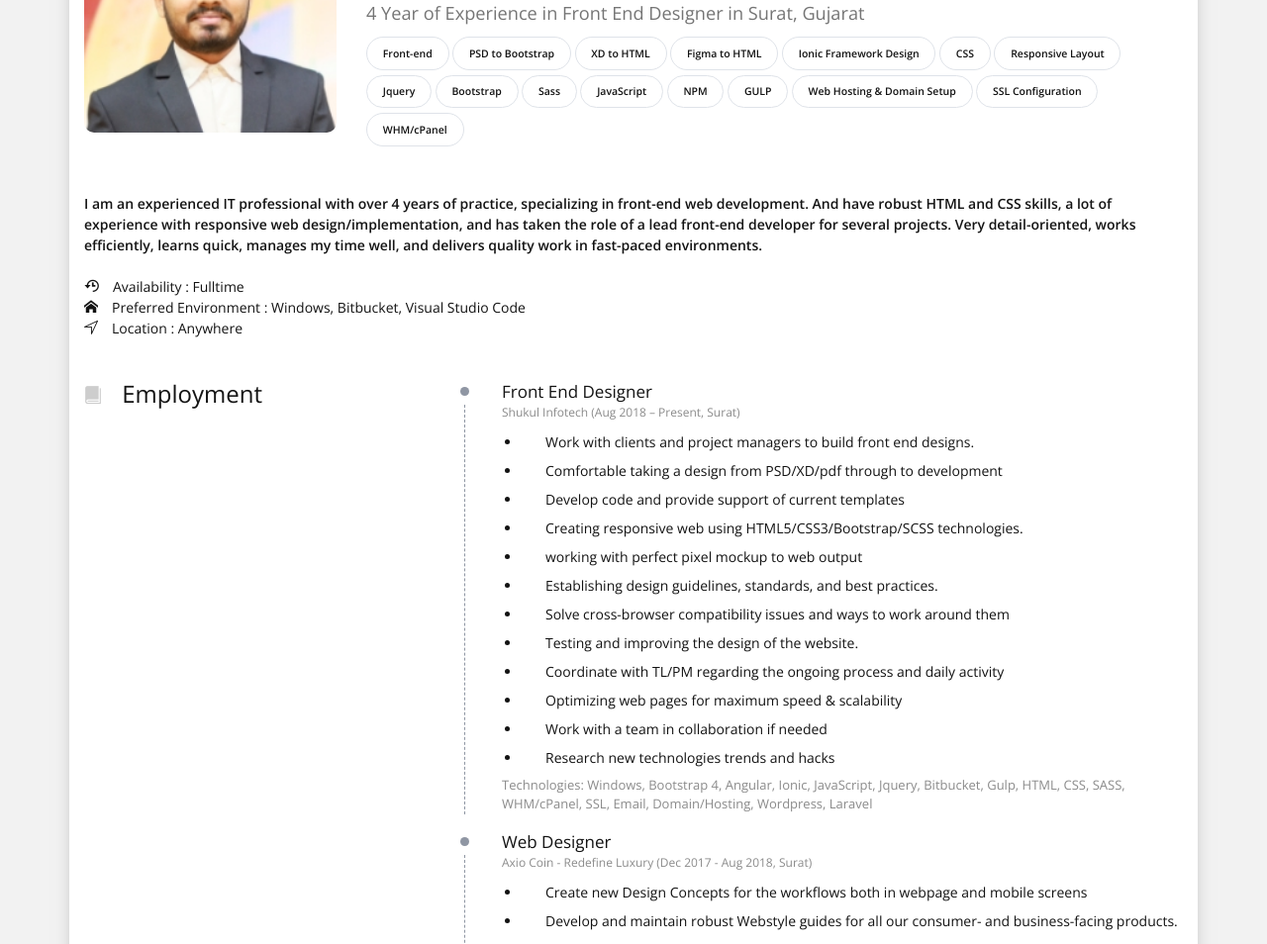
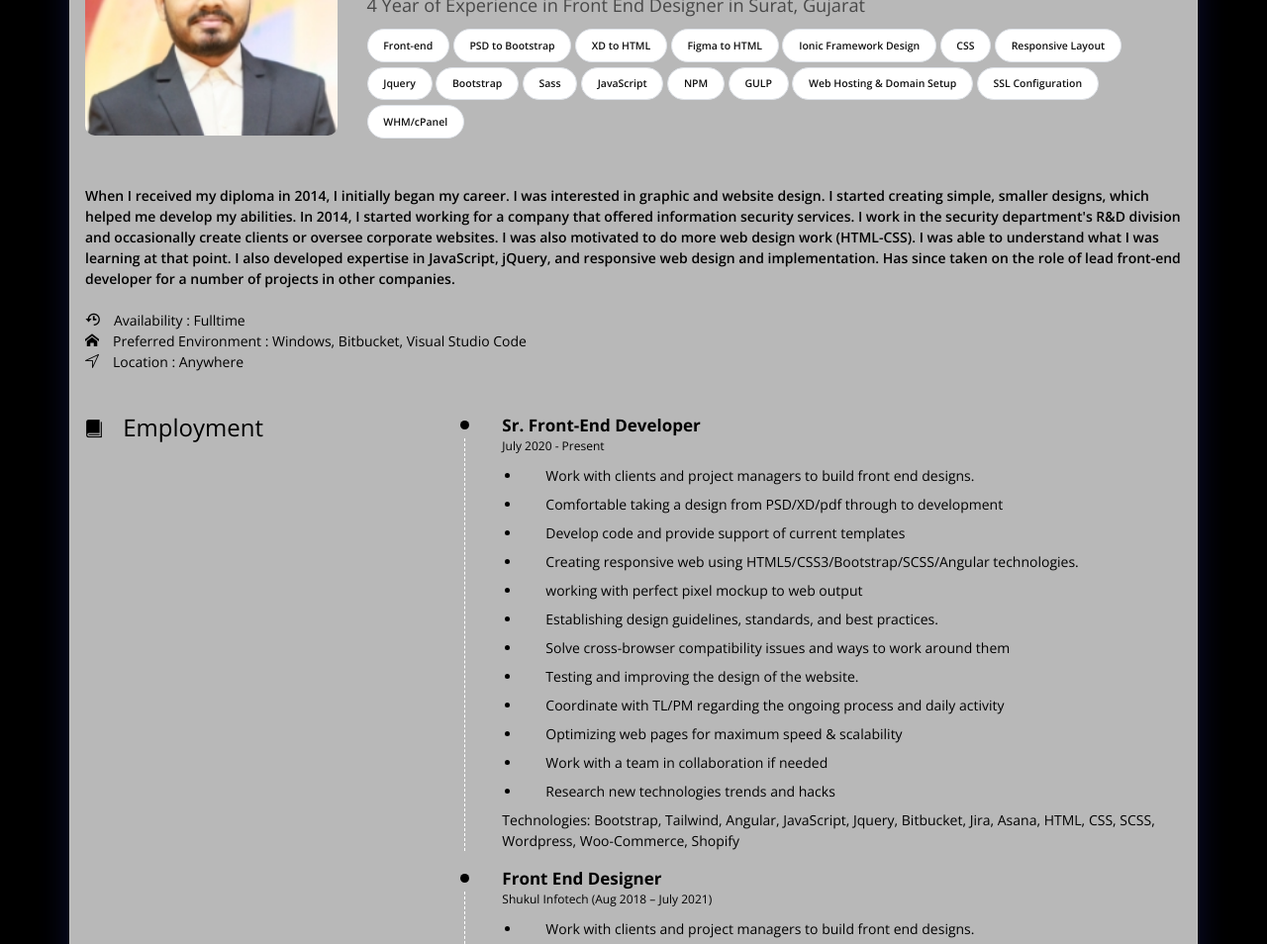
Before and after one commit to alpesh-dudhat/profile, a plain HTML site: page index.html in a window 1280 px wide. Shown: the part 230-1184 px from the top of the page at 99% size. Drawn offline with nearby package versions, Linux system fonts and the light colour scheme; files whose address does not match are found by name.

Commit message:
Update new changes

```diff
--- a/index.html
+++ b/index.html
@@ -29,14 +29,15 @@
     <header> </header>
 
     <section class="main">
-      <div class="container bg-white">
-        <div class="row align-items-center mb-5">
+      <div class="container">
+        <div class="row align-items-center mb-5 pt-3">
           <div class="col-lg-3 col-4 offset-md-0 offset-4">
             <img class="profile-img w-100" src="images/profile.jpg" alt="alpesh-dudhat-profile" title="alpesh-dudhat">
           </div>
           <div class="col-lg-9">
             <div class="top-title d-flex align-items-lg-end justify-content-between">
-              <h1 class="text-center text-md-left">Alpesh Dudhat </h1>
+              <h1 class="text-center text-md-left">Alpesh Dudhat <a class="d-block text-dark"
+                  href="mailto:alpeshdudhat2010@gmail.com">alpeshdudhat2010@gmail.com</a></h1>
               <ul class="soical d-flex align-items-start justify-content-center justify-content-md-end mt-3 mt-md-0">
                 <li><a href="https://stackoverflow.com/users/10770987" target="_blank"><span
                       class="icon-stackoverflow"></span></a></li>
@@ -83,11 +84,19 @@
         <div class="row">
           <div class="col">
             <p class="text">
-              I am an experienced IT professional with over 4 years of practice, specializing in front-end web
-              development. And have robust HTML and CSS skills, a lot of experience with responsive web
-              design/implementation, and has taken the role of a lead front-end developer for several projects. Very
-              detail-oriented, works efficiently, learns quick, manages my time well, and delivers quality work in
-              fast-paced environments.
+              When I received my diploma in 2014, I initially began my career. I was interested in graphic and website
+              design. I
+              started creating simple, smaller designs, which helped me develop my abilities. In 2014, I started working
+              for a company
+              that offered information security services. I work in the security department's R&D division and
+              occasionally create
+              clients or oversee corporate websites. I was also motivated to do more web design work (HTML-CSS). I was
+              able to
+              understand what I was learning at that point. I also developed expertise in JavaScript, jQuery, and
+              responsive web
+              design and implementation. Has since taken on the role of lead front-end developer for a number of
+              projects in other
+              companies.
             </p>
           </div>
         </div>
@@ -112,8 +121,28 @@
           </div>
           <div class="col-md-8 col-12">
             <div class="exp pl-5">
+              <h3>Sr. Front-End Developer</h3>
+              <a href="https://www.netizenstechnologies.com/" target="_blank">July 2020 - Present</a>
+              <ul>
+                <li>Work with clients and project managers to build front end designs.</li>
+                <li>Comfortable taking a design from PSD/XD/pdf through to development</li>
+                <li>Develop code and provide support of current templates</li>
+                <li>Creating responsive web using HTML5/CSS3/Bootstrap/SCSS/Angular technologies.</li>
+                <li>working with perfect pixel mockup to web output</li>
+                <li>Establishing design guidelines, standards, and best practices.</li>
+                <li>Solve cross-browser compatibility issues and ways to work around them</li>
+                <li>Testing and improving the design of the website.</li>
+                <li>Coordinate with TL/PM regarding the ongoing process and daily activity</li>
+                <li>Optimizing web pages for maximum speed & scalability</li>
+                <li>Work with a team in collaboration if needed</li>
+                <li>Research new technologies trends and hacks</li>
+              </ul>
+              <p class="tech">Technologies: Bootstrap, Tailwind, Angular, JavaScript, Jquery,
+                Bitbucket, Jira, Asana, HTML, CSS, SCSS, Wordpress, Woo-Commerce, Shopify</p>
+            </div>
+            <div class="exp pl-5">
               <h3>Front End Designer</h3>
-              <a href="https://www.shukulgroup.com/" target="_blank">Shukul Infotech (Aug 2018 – Present, Surat)</a>
+              <a href="https://www.shukulgroup.com/" target="_blank">Shukul Infotech (Aug 2018 – July 2021)</a>
               <ul>
                 <li>Work with clients and project managers to build front end designs.</li>
                 <li>Comfortable taking a design from PSD/XD/pdf through to development</li>
@@ -133,7 +162,7 @@
             </div>
             <div class="exp pl-5">
               <h3>Web Designer</h3>
-              <a href="javascript:void();">Axio Coin - Redefine Luxury (Dec 2017 - Aug 2018, Surat)</a>
+              <a href="javascript:void();">Convants Information Security (Jan 2015 - July 2018)</a>
               <ul>
                 <li>Create new Design Concepts for the workflows both in webpage and mobile screens</li>
                 <li>Develop and maintain robust Webstyle guides for all our consumer- and business-facing products.</li>
@@ -147,8 +176,8 @@
               <p class="tech">Technologies: Windows, Bootstrap 3, HTML, Jquery, Media Queries</p>
             </div>
             <div class="exp pl-5">
-              <h3>Karatsquare</h3>
-              <a href="javascript:void()">Karatsquare Fine Jewelry (Jan 2017 – Nov 2017, Surat)</a>
+              <h3>Internship</h3>
+              <a href="javascript:void()">Convants information security (Jul 2014 - Dec 2014)</a>
               <ul>
                 <li>Develop user interface for user experience. </li>
                 <li>Understand and apply a variety of project life-cycles, methods
@@ -210,9 +239,9 @@
               <a class="mb-2 d-block"
                 href="https://play.google.com/store/apps/details?id=com.dailyget.shukulinfotech&hl=en_IN"
                 target="_blank">Dailyget Plan Link</a>
-              <p class="tech">I've built this Ionic application front design (Android/iOS). See more at the link.</p>
+              <p class="tech">I've built this Ionic application front design (Android/iOS).</p>
             </div>
-            <div class="exp mb-3">
+            <div class="exp mb-3 d-none">
               <p class="tech">Other Projects :</p>
               <a class="mb-2 mr-2" href="https://airvoices.in/" target="_blank">Airvoices Finance</a>
               <a class="mb-2 mr-2" href="https://daddysinfra.com/" target="_blank">Daddysinfra</a>
@@ -237,7 +266,7 @@
           <div class="col-md-8 col-12">
             <div class="exp mb-3">
               <h3>Languages</h3>
-              <p class="tech">CSS, HTML, Sass, CSS3, JavaScript, Jquery</p>
+              <p class="tech">CSS, HTML, Sass, CSS, JavaScript, Jquery</p>
             </div>
             <div class="exp mb-3">
               <h3>Paradigms</h3>
@@ -245,24 +274,25 @@
             </div>
             <div class="exp mb-3">
               <h3>Frameworks</h3>
-              <p class="tech">Bootstrap, Angular, Ionic, Bootstrap 4</p>
+              <p class="tech">Bootstrap, Angular, Ionic, Bootstrap, Tailwind</p>
             </div>
             <div class="exp mb-3">
               <h3>Libraries</h3>
-              <p class="tech">jQuery, Angular Material, NGX Bootstrap</p>
+              <p class="tech">jQuery, Angular Material, NGX Bootstrap, State Management NGRX(Learning), Socket.io
+                (Learning)</p>
             </div>
             <div class="exp mb-3">
               <h3>Tools</h3>
-              <p class="tech">Bitbucket, Visual Studio Code, Adobe Photoshop, Corel Draw</p>
+              <p class="tech">Bitbucket, Jira, Asana, Trellom Visual Studio Code, XD, Figma</p>
             </div>
             <div class="exp mb-3">
               <h3>Platforms</h3>
-              <p class="tech">Windows, cPanel, WordPress, Laravel, CodeIgniter</p>
+              <p class="tech">cPanel, WordPress, Shopify, WooCommerce</p>
             </div>
             <div class="exp mb-3">
               <h3>Other</h3>
-              <p class="tech">Front-end, PDF to HTML, PSD to HTML, PSD to Bootstrap, Responsive UI,
-                Responsive Design</p>
+              <p class="tech">Front-end, XD to HTML, Figma to HTML, Responsive Design, Page Speed loading, SEO effective
+                code, Cross-Browser design testing</p>
             </div>
 
           </div>
@@ -276,14 +306,14 @@
           <div class="col-md-8 col-12">
             <div class="exp mb-3">
               <h3> Bachelor of Computer Application</h3>
-              <span class="tech text-muted">2010-2013 | Grade : 7.76</span>
+              <span class="tech">2010-2013 | Grade : 7.17</span>
               <p class="tech">Sardar Gunj Mercantile Cooperative Bank Ltd English Medium College of Commerce and
                 Management (SEMCOM), Vallabh Vidyanagar, Anand, Gujarat, India </p>
             </div>
             <div class="exp mb-3">
               <h3> GSEB - Commerce</h3>
-              <span class="tech text-muted">2005-2010 | Grade : 6.85</span>
-              <p class="tech">Nalanda Vidyalaya</p>
+              <span class="tech">2005-2010 | Grade : 6.85</span>
+              <p class="tech">Nalanda School</p>
             </div>
 
           </div>
--- a/scss/_home.scss
+++ b/scss/_home.scss
@@ -3,17 +3,23 @@ header {
   max-height: 350px;
   min-height: 220px;
   margin: 0px auto;
-  background-color: rgb(19, 19, 19);
+  // background-color: rgb(19, 19, 19);
 }
 
 .main {
   margin-top: -130px;
   margin-bottom: 15px;
+  margin-left: 15px;
+  margin-right: 15px;
 
   .container {
     border-radius: 10px;
     box-shadow: 0px 0px 20px -10px rgba(0, 0, 0, 0.5);
     padding-bottom: 15px;
+    background: rgb(255 255 255 / 72%);
+    box-shadow: 0 8px 32px 0 rgb(31 38 135 / 37%);
+    border-radius: 10px;
+    border: 1px solid rgba(255, 255, 255, 0.18);
   }
 
   .profile-img {
@@ -21,25 +27,28 @@ header {
   }
 
   .top-title {
-    margin-top: 80px;
+    margin-top: 40px;
     padding-bottom: 8px;
 
-    @media screen and (max-width:767px) {
+    @media screen and (max-width: 767px) {
       margin-top: 40px;
       flex-direction: column;
     }
 
-    @media screen and (min-width:768px) and (max-width:1024px) {
+    @media screen and (min-width: 768px) and (max-width: 1024px) {
       margin-top: 40px;
     }
 
     h1 {
-      color: rgb(255, 255, 255);
+      color: rgb(0, 0, 0);
       font-weight: 700;
-      mix-blend-mode: difference;
+      // mix-blend-mode: difference;
       margin-bottom: 0px;
+      a {
+        color: rgb(0, 0, 0);
+      }
 
-      @media screen and (max-width:767px) {
+      @media screen and (max-width: 767px) {
         font-size: 22px;
       }
     }
@@ -65,12 +74,12 @@ header {
           }
 
           span {
-            color: $light;
+            color: #ffffff;
             mix-blend-mode: difference;
           }
         }
 
-        &+a {
+        & + a {
           margin-right: 5px;
         }
       }
@@ -85,7 +94,7 @@ header {
       font-size: 1.3rem;
       margin-bottom: 10px;
       line-height: 1.5;
-      color: $light;
+      color: #ffffff;
       mix-blend-mode: difference;
     }
 
@@ -103,7 +112,6 @@ header {
         color: #fff;
       }
     }
-
   }
 
   p {
@@ -118,7 +126,7 @@ header {
     font-weight: 400;
 
     span {
-      color: #cdcdcd;
+      color: #000000;
       font-size: 18px;
     }
   }
@@ -129,16 +137,17 @@ header {
       font-size: 17px;
       color: $black;
       margin-bottom: 10px;
+      font-weight: 700;
     }
 
     p {
       margin-bottom: 15px;
-      color: $light;
+      color: #000000;
     }
 
     &:hover {
       a {
-        color: $hover;
+        // color: $hover;
       }
     }
   }
@@ -154,7 +163,7 @@ header {
 
       &:hover {
         a {
-          color: $hover;
+          color: #f44336;
         }
       }
 
@@ -166,7 +175,7 @@ header {
         width: 9px;
         height: 9px;
         border-radius: 50%;
-        background: #8f96a3;
+        background: #000000;
       }
 
       &::after {
@@ -175,18 +184,19 @@ header {
         left: 4px;
         top: 25px;
         bottom: 0;
-        border-left: 1px dashed #8f96a3;
+        border-left: 1px dashed #fff;
       }
 
       h3 {
+        font-weight: 700;
         line-height: 24px;
         font-size: 17px;
-        color: $black;
+        color: #000;
         margin-bottom: 0;
       }
 
       a {
-        color: $light;
+        color: #000;
         font-size: 12px;
         margin-bottom: 10px;
         display: block;
@@ -203,8 +213,8 @@ header {
       }
 
       .tech {
-        color: $light;
-        font-size: 13px;
+        color: #000000;
+        font-size: 14px;
       }
     }
   }
--- a/scss/_variables.scss
+++ b/scss/_variables.scss
@@ -5,18 +5,20 @@
 2.Reset
 **********************************************/
 
-
-$primaryfont:'Open Sans',
-sans-serif;
+$primaryfont: "Open Sans", sans-serif;
 
 // COlORS
-$black:#131313;
-$light:#8b8b8b;
-$hover:#ff9e31;
+$black: #131313;
+$light: #8b8b8b;
+$hover: #ff9e31;
 
 body {
-  background-color: rgb(242, 242, 242);
-  color: $black;
+  // background: url("../images/bg.png") no-repeat;
+  color: #000;
+  background-size: contain;
+  background-position: top;
+  background-color: black;
+  background-attachment: fixed;
 }
 
 *,
@@ -27,7 +29,6 @@ body {
   font-family: $primaryfont;
   font-size: 14px;
   outline: 0;
-
 }
 
 p {
@@ -49,25 +50,24 @@ a {
   }
 
   &:hover {
-    color: $hover;
+    // color: $hover;
     text-decoration: none;
   }
 }
 
 // CDN Fonts
-@import url('https://fonts.googleapis.com/css2?family=Open+Sans:wght@300;400;600;700&display=swap');
-
+@import url("https://fonts.googleapis.com/css2?family=Open+Sans:wght@300;400;600;700&display=swap");
 
 // Importing css
-@import url('bootstrap.min.css');
+@import url("bootstrap.min.css");
 
 @font-face {
-  font-family: 'icomoon';
-  src: url('fonts/icomoon.eot?1oexdk');
-  src: url('fonts/icomoon.eot?1oexdk#iefix') format('embedded-opentype'),
-    url('fonts/icomoon.ttf?1oexdk') format('truetype'),
-    url('fonts/icomoon.woff?1oexdk') format('woff'),
-    url('fonts/icomoon.svg?1oexdk#icomoon') format('svg');
+  font-family: "icomoon";
+  src: url("fonts/icomoon.eot?1oexdk");
+  src: url("fonts/icomoon.eot?1oexdk#iefix") format("embedded-opentype"),
+    url("fonts/icomoon.ttf?1oexdk") format("truetype"),
+    url("fonts/icomoon.woff?1oexdk") format("woff"),
+    url("fonts/icomoon.svg?1oexdk#icomoon") format("svg");
   font-weight: normal;
   font-style: normal;
   font-display: block;
@@ -76,7 +76,7 @@ a {
 [class^="icon-"],
 [class*=" icon-"] {
   /* use !important to prevent issues with browser extensions that change fonts */
-  font-family: 'icomoon' !important;
+  font-family: "icomoon" !important;
   speak: never;
   font-style: normal;
   font-weight: normal;
```
Also changed, not shown: css/responsive.css, css/style.css, images/bg.png (added), 2 other files.
